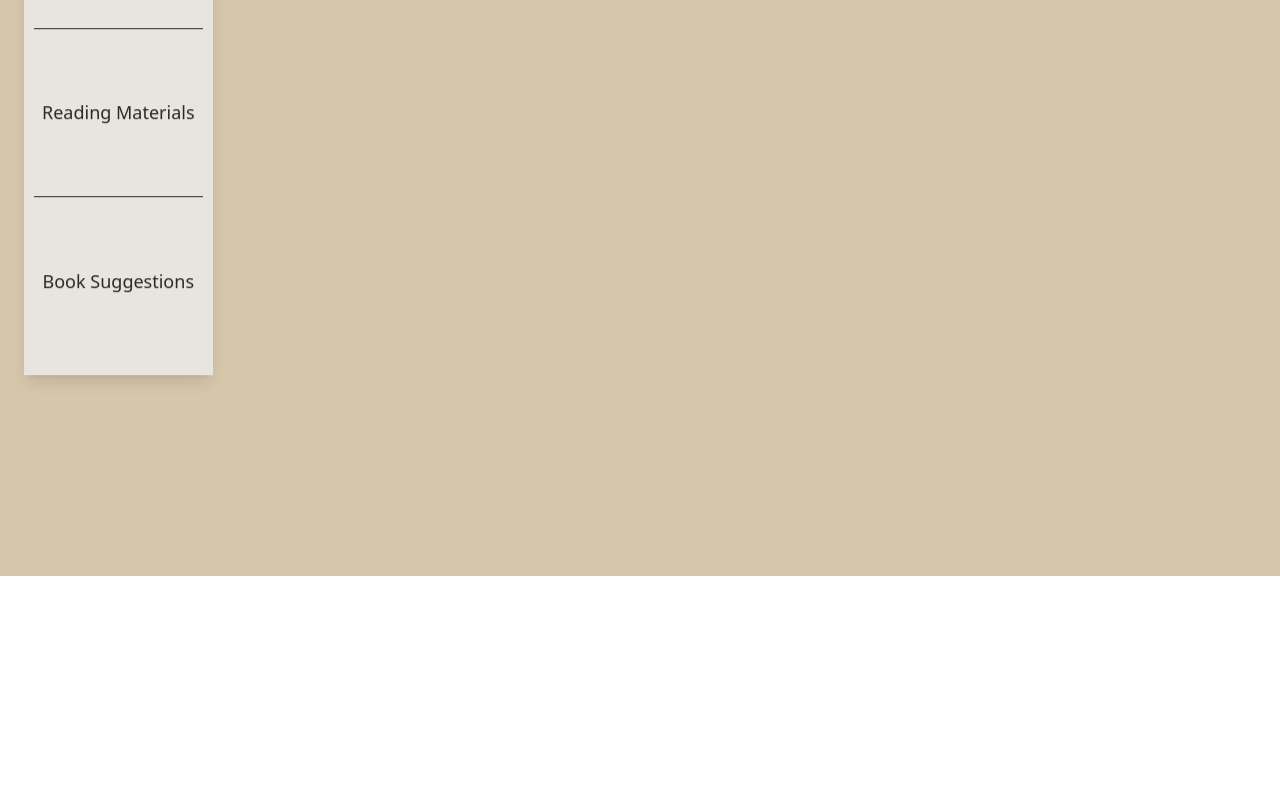
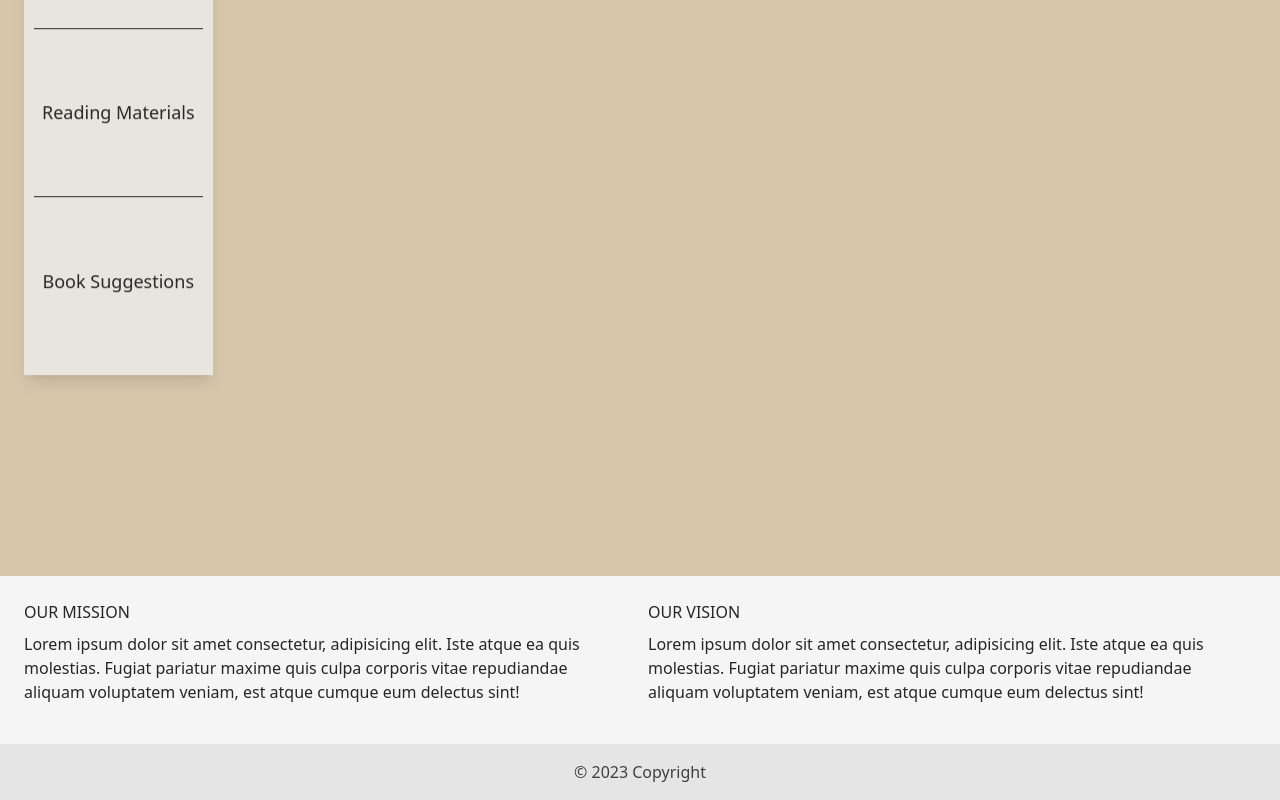
Before and after one commit to madalinefitz/Two-or-More, a React (Create React App) app: page /library in a window 1280 px wide. Shown: the part 288-1088 px from the top of the page. Before the commit the page ends 864 px from the top, so only its background shows below. Built offline with nearby package versions, Linux system fonts and the light colour scheme.

Commit message:
footer, two column complete with placeholder mission and vision

```diff
--- a/src/App.js
+++ b/src/App.js
@@ -6,6 +6,7 @@ import NavBar from './components/NavBar'
 import Stories from './components/Stories';
 import Share from './components/Share';
 import Library from './components/Library';
+import Footer from './components/Footer';
 
 function App() {
   return (
@@ -18,6 +19,7 @@ function App() {
             <Route path="/share" element={<Share />} />
             <Route path="/library/*" element={<Library />} />
         </Routes>
+        <Footer />
     </div>
   );
 }
--- a/src/components/Footer.js
+++ b/src/components/Footer.js
@@ -1,11 +1,36 @@
 export default function Footer () {
+
     return (
-        <div className="">
-            <div>
-                <div>Our Mission</div>
-                <div>Two Or More Lorem ipsum dolor sit amet, consectetur adipiscing elit. Cras placerat nec arcu a molestie. Aenean mollis interdum erat. Praesent neque est, luctus pharetra est non, facilisis dapibus odio. Donec imperdiet, nulla non hendrerit dapibus, leo quam consequat nunc, eu volutpat risus tellus in nisl. Etiam vitae vulputate leo, eleifend hendrerit dolor. Praesent interdum, massa sit amet porta rhoncus, erat massa semper enim, sit amet convallis quam nulla quis risus.  </div>
+        <footer class="bg-neutral-100 text-center dark:bg-neutral-600 lg:text-left">
+        <div class="container p-6 text-neutral-800 dark:text-neutral-200">
+            <div class="grid gap-4 lg:grid-cols-2">
+            <div class="mb-6 md:mb-0">
+                <h5 class="mb-2 font-medium uppercase">Our Mission</h5>
+
+                <p class="mb-4">
+                Lorem ipsum dolor sit amet consectetur, adipisicing elit. Iste
+                atque ea quis molestias. Fugiat pariatur maxime quis culpa
+                corporis vitae repudiandae aliquam voluptatem veniam, est atque
+                cumque eum delectus sint!
+                </p>
             </div>
 
+            <div class="mb-6 md:mb-0">
+                <h5 class="mb-2 font-medium uppercase">Our Vision</h5>
+
+                <p class="mb-4">
+                Lorem ipsum dolor sit amet consectetur, adipisicing elit. Iste
+                atque ea quis molestias. Fugiat pariatur maxime quis culpa
+                corporis vitae repudiandae aliquam voluptatem veniam, est atque
+                cumque eum delectus sint!
+                </p>
+            </div>
+            </div>
         </div>
+        <div
+            class="bg-neutral-200 p-4 text-center text-neutral-700 dark:bg-neutral-700 dark:text-neutral-200">
+            © 2023 Copyright
+        </div>
+    </footer>
     )
 }
```
